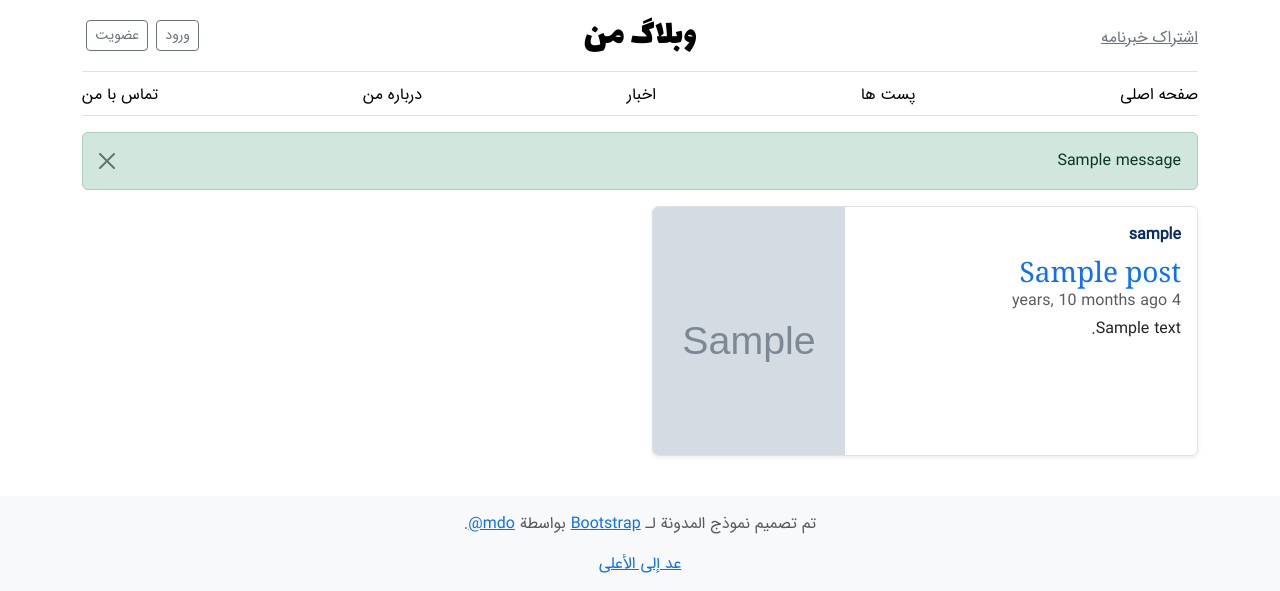
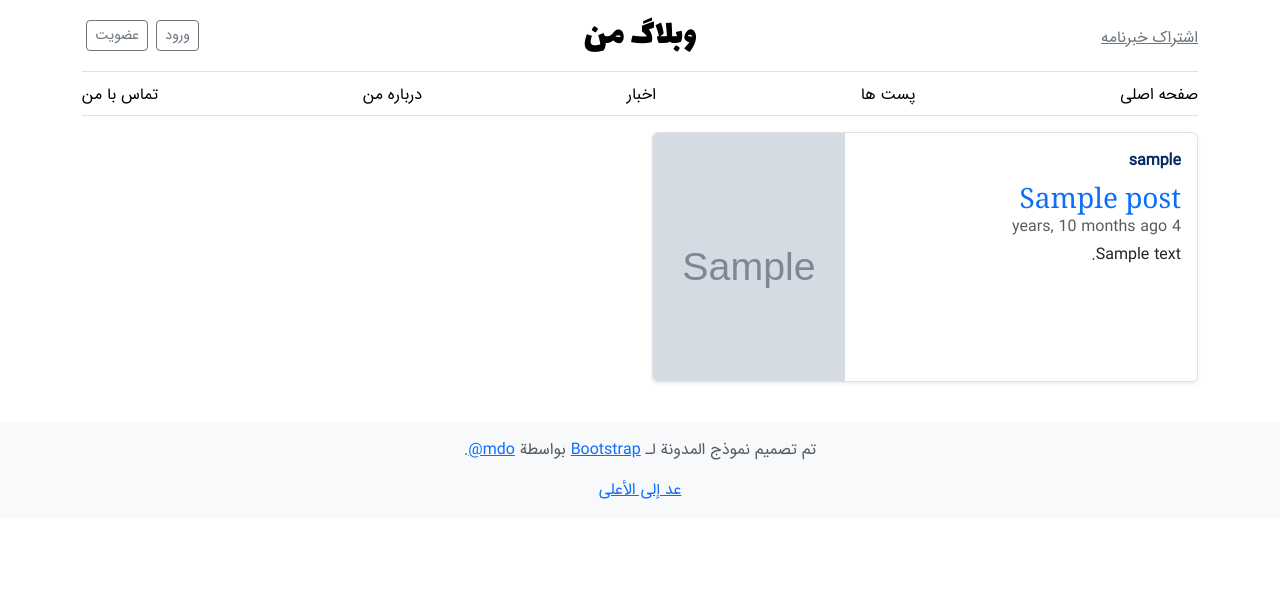
Before and after one commit to sajjadkargar6131/blog, a Django app: page /blog/ in a window 1280 px wide. Shown: the top 591 px of the page. Run offline with Django 4.2, Linux system fonts and the light colour scheme; tables that the repository leaves empty hold one stand-in row (values such as "Sample post"); grey boxes marked "Sample" are stand-in pictures; one stand-in notice (Sample message) is shown; some web fonts are replaced.

Commit message:
delere massege

```diff
--- a/blog/templates/blog/post_list.html
+++ b/blog/templates/blog/post_list.html
@@ -1,14 +1,6 @@
 {% extends '_base.html' %}
 {% load humanize %}
 {% block content %}
-{% if messages %}
-      <div class="alert alert-success alert-dismissible fade show" role="alert">
-        {% for message in messages %}
-          {{ message }}
-        {% endfor %}
-        <button type="button" class="btn-close" data-bs-dismiss="alert" aria-label="Close"></button>
-      </div>
-{% endif %}
   <div class="row mb-2">
     {% for item in list %}
       <div class="col-md-6">
--- a/blog/views.py
+++ b/blog/views.py
@@ -123,10 +123,7 @@ class PostDeleteView(generic.DeleteView):
 
     # success_url = reverse_lazy('blog_index')
 
-    def delete(self, request, *args, **kwargs):
-        response = super().delete(request, *args, **kwargs)
-        messages.success(self.request, 'پست با موفقیت حذف شد.')
-        return response
+
 
 
 @login_required
```
